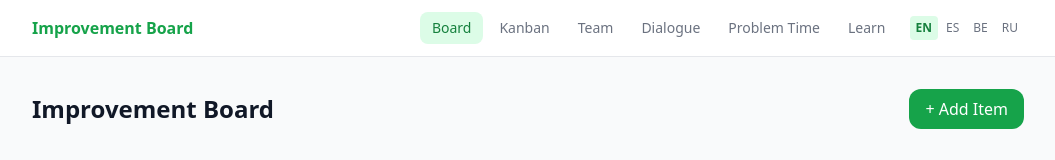
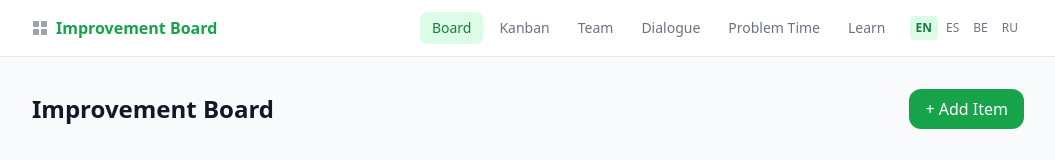
Before and after one commit to agile-toolkit/improvement-board, a React (Vite) app: page / in a window 1280 px wide. Shown: the top 160 px of the page, without its empty margins (112-1167 px from the left). Built offline with nearby package versions, Linux system fonts and the light colour scheme.

Commit message:
Add dashboard link to header

```diff
--- a/src/App.tsx
+++ b/src/App.tsx
@@ -69,6 +69,19 @@
     <div className="min-h-screen flex flex-col">
       <header className="bg-white border-b border-gray-200 sticky top-0 z-10">
         <div className="max-w-5xl mx-auto px-4 h-14 flex items-center justify-between">
+          <div className="flex items-center gap-2">
+            <a
+                          href="https://agile-toolkit.github.io/"
+                          title="Agile Toolkit"
+                          className="text-gray-400 hover:text-gray-600 transition-colors flex-shrink-0"
+                        >
+                          <svg className="w-4 h-4" viewBox="0 0 16 16" fill="currentColor">
+                            <rect x="1" y="1" width="6" height="6" rx="1"/>
+                            <rect x="9" y="1" width="6" height="6" rx="1"/>
+                            <rect x="1" y="9" width="6" height="6" rx="1"/>
+                            <rect x="9" y="9" width="6" height="6" rx="1"/>
+                          </svg>
+                        </a>
           <button
             type="button"
             onClick={() => setScreen('board')}
@@ -76,6 +89,7 @@
           >
             {t('app.title')}
           </button>
+          </div>
           <div className="flex items-center gap-1 flex-wrap justify-end">
             {navItems.map(item => (
               <button
```
